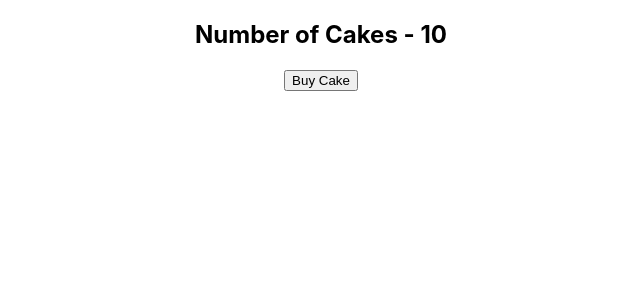
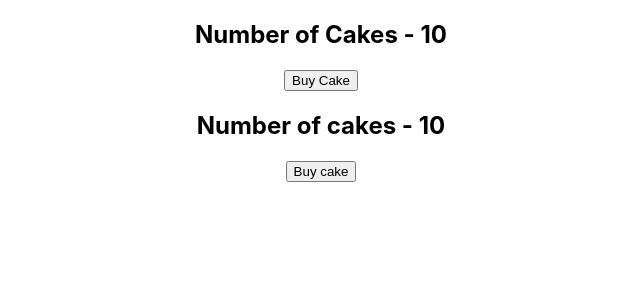
Before and after one commit to pateljay1397/React-Redux-App, a React (Create React App) app: page / in a window 1280 px wide. Shown: the top 300 px of the page, without its empty margins (319-959 px from the left). Built offline with nearby package versions, Linux system fonts and the light colour scheme.

Commit message:
React Hooks Basics

```diff
--- a/src/App.js
+++ b/src/App.js
@@ -3,12 +3,14 @@
 import store from './redux/store'
 import './App.css';
 import CakeContainer from './components/CakeContainer';
+import HooksCakeContainer from './components/HooksCakeContainer';
 
 function App() {
   return (
     <Provider store = {store}>
     <div className="App">
       <CakeContainer/>
+      <HooksCakeContainer/>
     </div>
     </Provider>
   );
--- /dev/null
+++ b/src/components/HooksCakeContainer.jsx
@@ -0,0 +1,16 @@
+import React from 'react'
+import {useSelector,useDispatch} from 'react-redux'
+import { buyCake } from '../redux'
+
+function HooksCakeContainer() {
+    const numberOfCakes = useSelector(state => state.numberOfCakes)
+    const dispatch = useDispatch()
+    return (
+        <div>
+            <h2>Number of cakes - {numberOfCakes}</h2>
+            <button onClick={()=>dispatch(buyCake())}>Buy cake</button>
+        </div>
+    )
+}
+
+export default HooksCakeContainer
```
